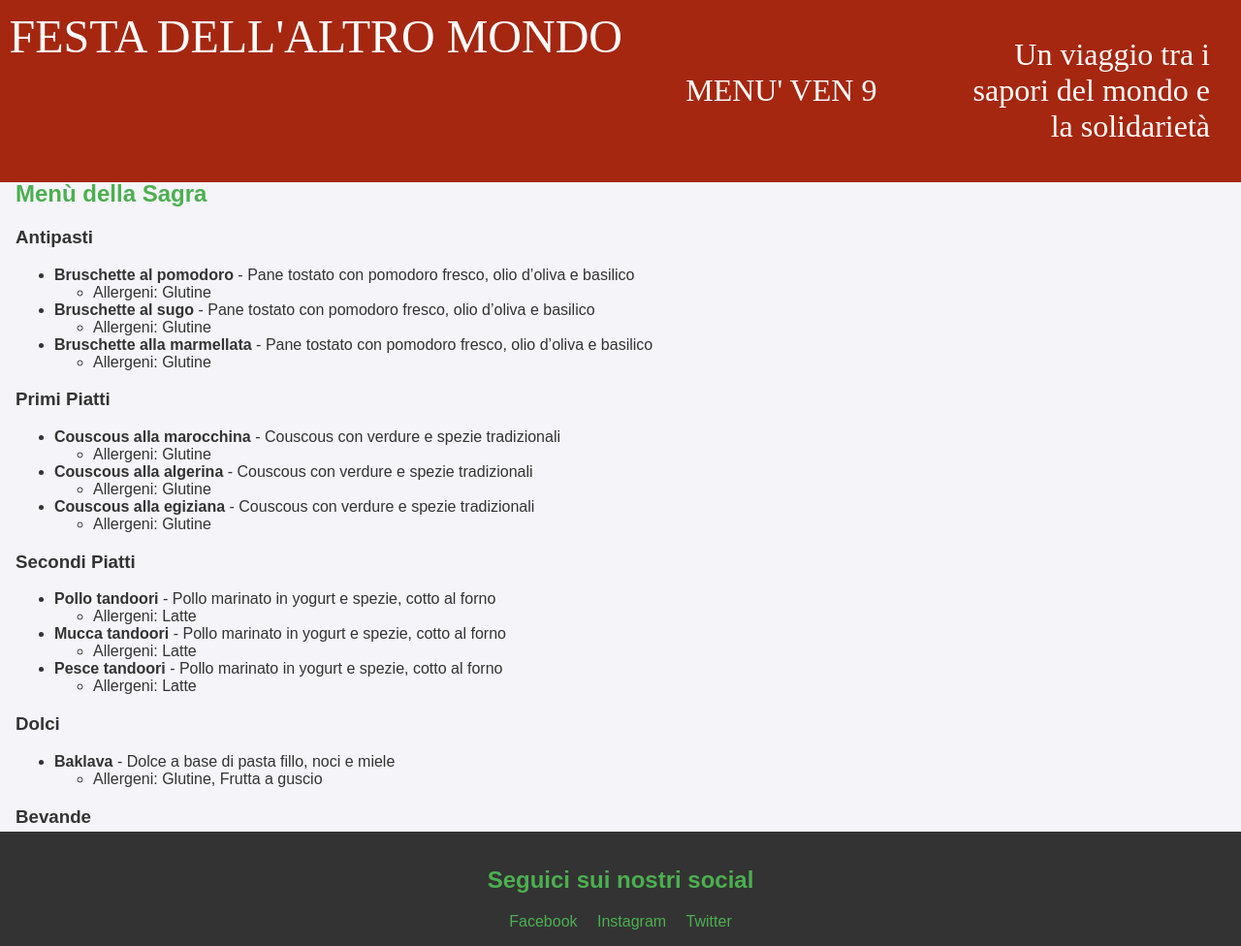
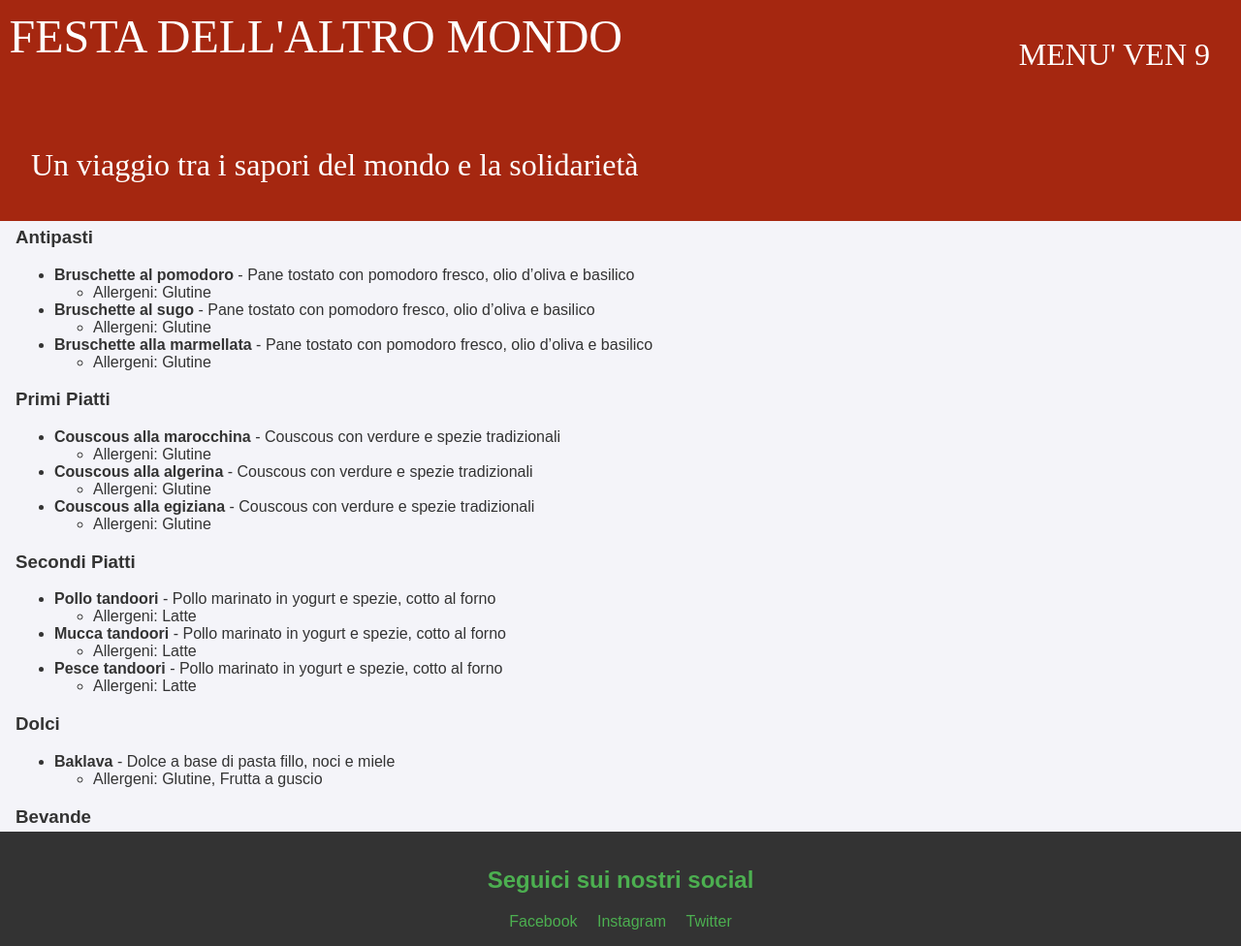
Before and after one commit to isottipietro/menu-altro-mondo, a Jekyll site: the page built from index.md, in a window 1280 px wide and 976 px high. Shown: the whole window at 97% size. Built offline with Jekyll 4.4.1, drawn with Linux system fonts in a browser that asks for light colours; some web fonts are replaced.

Commit message:
some changes

```diff
--- a/_layouts/home.html
+++ b/_layouts/home.html
@@ -28,10 +28,12 @@
             document.getElementById("logo").style.fontSize = "1.5em";
             document.getElementById("logo").style.maxWidth = "40%";
             document.getElementById("data").style.fontSize = "0.9em";
+            document.getElementById("info").style.display = "none";
           } else {
             document.getElementById("logo").style.fontSize = "3em";
             document.getElementById("logo").style.maxWidth = "50%";
             document.getElementById("data").style.fontSize = "2em";
+            document.getElementById("info").style.display = "flex";
           }
         }
     </script>
--- a/assets/css/style.css
+++ b/assets/css/style.css
@@ -21,6 +21,8 @@ header {
     top: 0;
     display: flex;
     justify-content: space-between;
+    flex-direction: row;
+    flex-wrap: wrap;
 }
 
 header h1 {
@@ -41,6 +43,9 @@ header p {
     max-width: 20%;
     display: flex;
     align-items: center;;
+}
+#info {
+    max-width: 100%;
 }
 
 footer {
```
